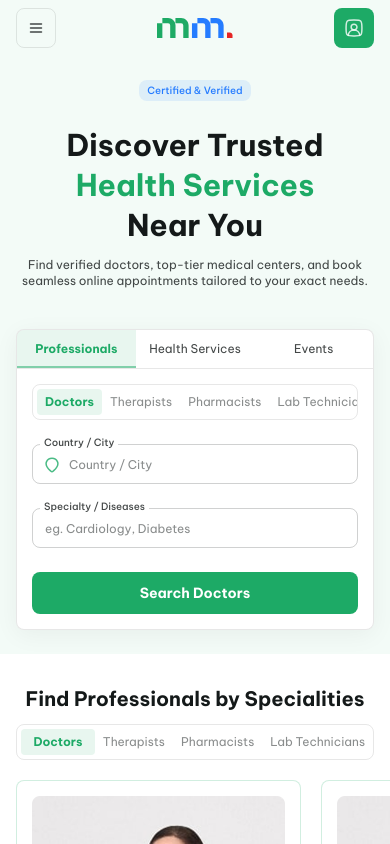
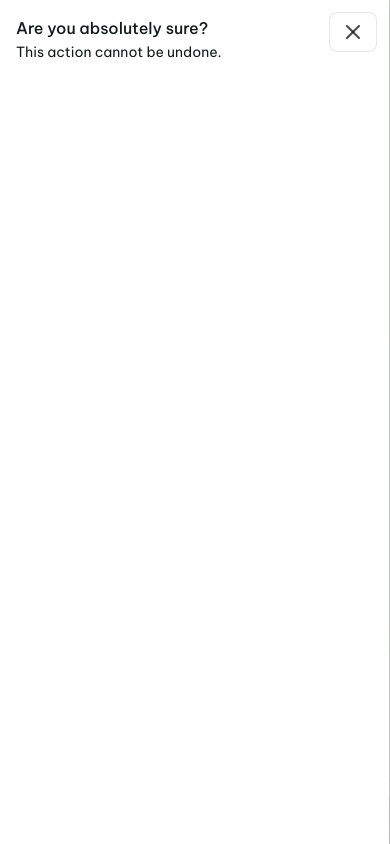
Before and after one commit to Naveenkms/meetmedico, a Next.js app: page / in a window 390 px wide. Both pictures are taken after a click on the button 36 px from the left and 28 px from the top of the page. Shown: the top 844 px of the page. Built offline with nearby package versions, Linux system fonts and the light colour scheme.

Commit message:
chore: add sheet component

```diff
--- a/app/(landing-page)/_components/hamburger-menu.tsx
+++ b/app/(landing-page)/_components/hamburger-menu.tsx
@@ -1,9 +1,21 @@
 import { cn } from "@/lib/utils"
 import Hamburger from "@/components/icons/hamburger"
 import { Button } from "@/components/ui/button"
+import {
+  Sheet,
+  SheetClose,
+  SheetContent,
+  SheetDescription,
+  SheetFooter,
+  SheetHeader,
+  SheetTitle,
+  SheetTrigger,
+} from "@/components/ui/sheet"
 
 export default function HamburgerMenu({ className }: { className?: string }) {
   return (
+    <Sheet>
+      <SheetTrigger asChild>
         <Button
           variant="outline"
           size="icon"
@@ -11,5 +23,13 @@ export default function HamburgerMenu({ className }: { className?: string }) {
         >
           <Hamburger />
         </Button>
+      </SheetTrigger>
+      <SheetContent side="left" className="data-[side=left]:w-full">
+        <SheetHeader>
+          <SheetTitle>Are you absolutely sure?</SheetTitle>
+          <SheetDescription>This action cannot be undone.</SheetDescription>
+        </SheetHeader>
+      </SheetContent>
+    </Sheet>
   )
 }
--- /dev/null
+++ b/components/ui/sheet.tsx
@@ -0,0 +1,146 @@
+"use client"
+
+import * as React from "react"
+import { XIcon } from "lucide-react"
+import { Dialog as SheetPrimitive } from "radix-ui"
+
+import { cn } from "@/lib/utils"
+import { Button } from "@/components/ui/button"
+
+function Sheet({ ...props }: React.ComponentProps<typeof SheetPrimitive.Root>) {
+  return <SheetPrimitive.Root data-slot="sheet" {...props} />
+}
+
+function SheetTrigger({
+  ...props
+}: React.ComponentProps<typeof SheetPrimitive.Trigger>) {
+  return <SheetPrimitive.Trigger data-slot="sheet-trigger" {...props} />
+}
+
+function SheetClose({
+  ...props
+}: React.ComponentProps<typeof SheetPrimitive.Close>) {
+  return <SheetPrimitive.Close data-slot="sheet-close" {...props} />
+}
+
+function SheetPortal({
+  ...props
+}: React.ComponentProps<typeof SheetPrimitive.Portal>) {
+  return <SheetPrimitive.Portal data-slot="sheet-portal" {...props} />
+}
+
+function SheetOverlay({
+  className,
+  ...props
+}: React.ComponentProps<typeof SheetPrimitive.Overlay>) {
+  return (
+    <SheetPrimitive.Overlay
+      data-slot="sheet-overlay"
+      className={cn(
+        "fixed inset-0 z-50 bg-black/10 duration-100 supports-backdrop-filter:backdrop-blur-xs data-open:animate-in data-open:fade-in-0 data-closed:animate-out data-closed:fade-out-0",
+        className
+      )}
+      {...props}
+    />
+  )
+}
+
+function SheetContent({
+  className,
+  children,
+  side = "right",
+  showCloseButton = true,
+  ...props
+}: React.ComponentProps<typeof SheetPrimitive.Content> & {
+  side?: "top" | "right" | "bottom" | "left"
+  showCloseButton?: boolean
+}) {
+  return (
+    <SheetPortal>
+      <SheetOverlay />
+      <SheetPrimitive.Content
+        data-slot="sheet-content"
+        data-side={side}
+        className={cn(
+          "fixed z-50 flex flex-col gap-4 bg-popover bg-clip-padding text-sm text-popover-foreground shadow-lg transition duration-200 ease-in-out data-[side=bottom]:inset-x-0 data-[side=bottom]:bottom-0 data-[side=bottom]:h-auto data-[side=bottom]:border-t data-[side=left]:inset-y-0 data-[side=left]:left-0 data-[side=left]:h-full data-[side=left]:w-3/4 data-[side=left]:border-r data-[side=right]:inset-y-0 data-[side=right]:right-0 data-[side=right]:h-full data-[side=right]:w-3/4 data-[side=right]:border-l data-[side=top]:inset-x-0 data-[side=top]:top-0 data-[side=top]:h-auto data-[side=top]:border-b data-[side=left]:sm:max-w-sm data-[side=right]:sm:max-w-sm data-open:animate-in data-open:fade-in-0 data-[side=bottom]:data-open:slide-in-from-bottom-10 data-[side=left]:data-open:slide-in-from-left-10 data-[side=right]:data-open:slide-in-from-right-10 data-[side=top]:data-open:slide-in-from-top-10 data-closed:animate-out data-closed:fade-out-0 data-[side=bottom]:data-closed:slide-out-to-bottom-10 data-[side=left]:data-closed:slide-out-to-left-10 data-[side=right]:data-closed:slide-out-to-right-10 data-[side=top]:data-closed:slide-out-to-top-10",
+          className
+        )}
+        {...props}
+      >
+        {children}
+        {showCloseButton && (
+          <SheetPrimitive.Close data-slot="sheet-close" asChild>
+            <Button
+              variant="outline"
+              className="absolute top-3 right-3 rounded-lg bg-inherit p-2.75 text-neutral-600"
+              size="icon"
+            >
+              <XIcon />
+              <span className="sr-only">Close</span>
+            </Button>
+          </SheetPrimitive.Close>
+        )}
+      </SheetPrimitive.Content>
+    </SheetPortal>
+  )
+}
+
+function SheetHeader({ className, ...props }: React.ComponentProps<"div">) {
+  return (
+    <div
+      data-slot="sheet-header"
+      className={cn("flex flex-col gap-0.5 p-4", className)}
+      {...props}
+    />
+  )
+}
+
+function SheetFooter({ className, ...props }: React.ComponentProps<"div">) {
+  return (
+    <div
+      data-slot="sheet-footer"
+      className={cn("mt-auto flex flex-col gap-2 p-4", className)}
+      {...props}
+    />
+  )
+}
+
+function SheetTitle({
+  className,
+  ...props
+}: React.ComponentProps<typeof SheetPrimitive.Title>) {
+  return (
+    <SheetPrimitive.Title
+      data-slot="sheet-title"
+      className={cn(
+        "cn-font-heading text-base font-medium text-foreground",
+        className
+      )}
+      {...props}
+    />
+  )
+}
+
+function SheetDescription({
+  className,
+  ...props
+}: React.ComponentProps<typeof SheetPrimitive.Description>) {
+  return (
+    <SheetPrimitive.Description
+      data-slot="sheet-description"
+      className={cn("text-muted-foreground text-sm", className)}
+      {...props}
+    />
+  )
+}
+
+export {
+  Sheet,
+  SheetTrigger,
+  SheetClose,
+  SheetContent,
+  SheetHeader,
+  SheetFooter,
+  SheetTitle,
+  SheetDescription,
+}
```
Lines whose indentation alone changed are shown as unchanged.
